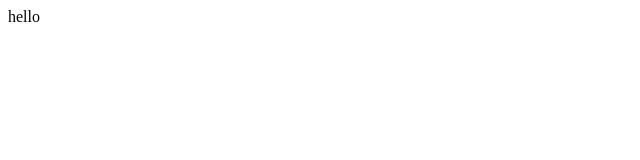
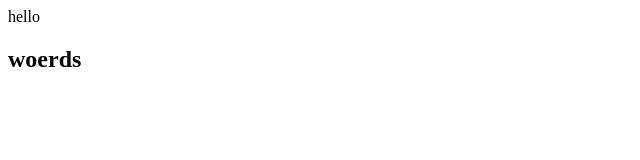
Before and after one commit to Wybuch23/project, a plain HTML site: page index.html in a window 1280 px wide. Shown: the full height of the page, 0-640 px from the left. Drawn offline with Linux system fonts and the light colour scheme.

Commit message:
index html mod

```diff
--- a/index.html
+++ b/index.html
@@ -7,5 +7,6 @@
 </head>
 <body>
     hello
+    <h2>woerds</h2>
 </body>
 </html>
```
